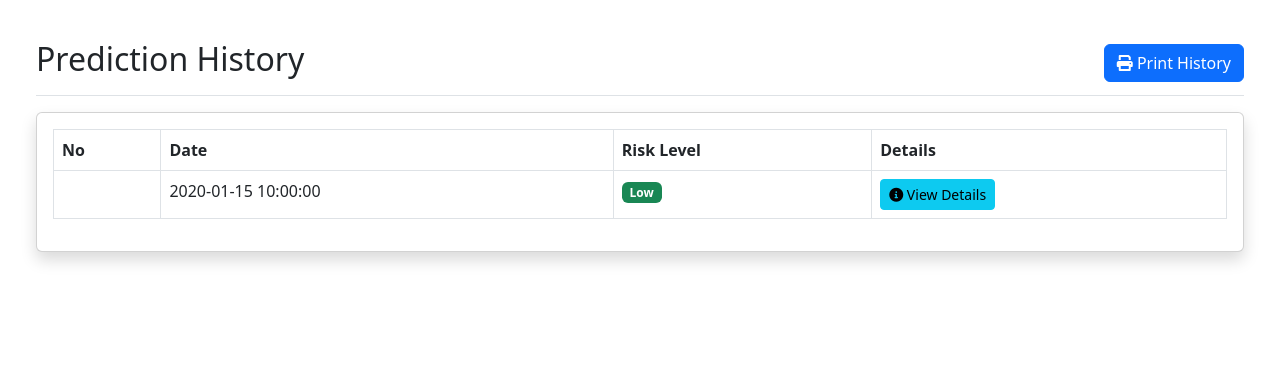
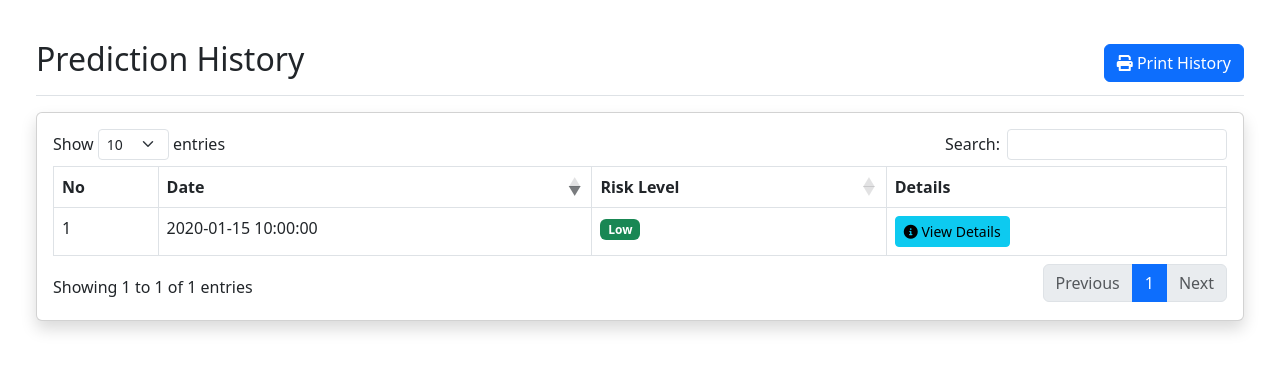
Before and after one commit to Kubagus/flask-heart-failure, a Flask app: page /history in a window 1280 px wide. Shown: the part 57-428 px from the top of the page. Run offline with Flask 2, Linux system fonts and the light colour scheme; the visitor is signed in with stand-in values (Sample User, id 1); tables that the repository leaves empty hold one stand-in row (values such as "Sample post"); parts of the project's set-up code (start-up, migrations or seed data) failed here and were passed over; some libraries are stand-ins or nearby versions.

Commit message:
fix bug print history

```diff
--- a/templates/history.html
+++ b/templates/history.html
@@ -1,6 +1,11 @@
 {% extends "admin/base.html" %}
 
 {% block title %}Prediction History - Prediksi Gagal Jantung{% endblock %}
+
+{% block extra_css %}
+<!-- DataTables CSS -->
+<link rel="stylesheet" type="text/css" href="https://cdn.datatables.net/1.11.5/css/dataTables.bootstrap5.min.css">
+{% endblock %}
 
 {% block content %}
 <div class="container-fluid">
@@ -45,7 +50,7 @@
                                 <tbody>
                                     {% for pred in predictions %}
                                     <tr>
-                                        <td></td>
+                                        <td>{{ loop.index }}</td>
                                         <td>{{ pred.created_at }}</td>
                                         <td>
                                             <span class="badge {% if pred.risk_level == 'High' %}bg-danger{% elif pred.risk_level == 'Medium' %}bg-warning{% else %}bg-success{% endif %}">
@@ -181,8 +186,13 @@
         </div>
     </div>
 </div>
+{% endblock %}
 
 {% block scripts %}
+<!-- DataTables JS -->
+<script type="text/javascript" src="https://cdn.datatables.net/1.11.5/js/jquery.dataTables.min.js"></script>
+<script type="text/javascript" src="https://cdn.datatables.net/1.11.5/js/dataTables.bootstrap5.min.js"></script>
+
 <script>
 $(document).ready(function () {
     // Initialize DataTable
@@ -245,6 +255,7 @@ $(document).ready(function () {
             <body>
                 <div class="header">
                     <h2>Prediction History Report</h2>
+                    <h4>Patient: {{ session.full_name }}</h4>
                     ${printOption === 'range' ? `<div class="date-range"><p>Date Range: ${startDate} to ${endDate}</p></div>` : ''}
                 </div>
                 <table>
@@ -281,4 +292,3 @@ $(document).ready(function () {
 });
 </script>
 {% endblock %}
-{% endblock %}
```
Lines whose indentation alone changed are shown as unchanged.
